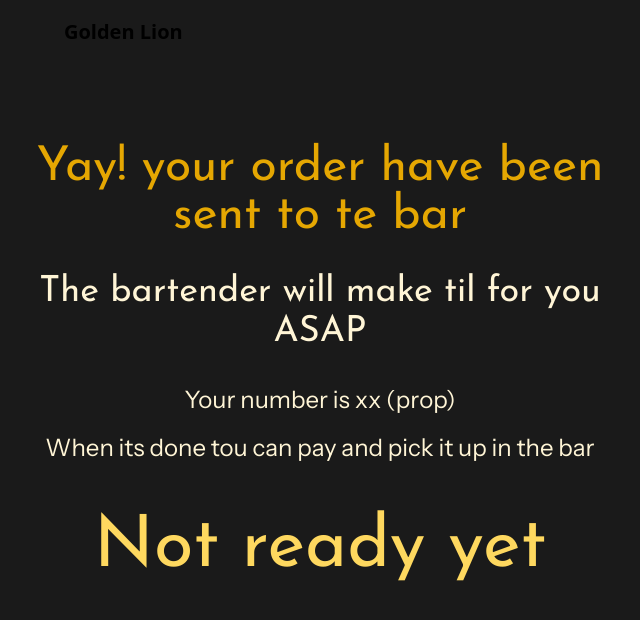
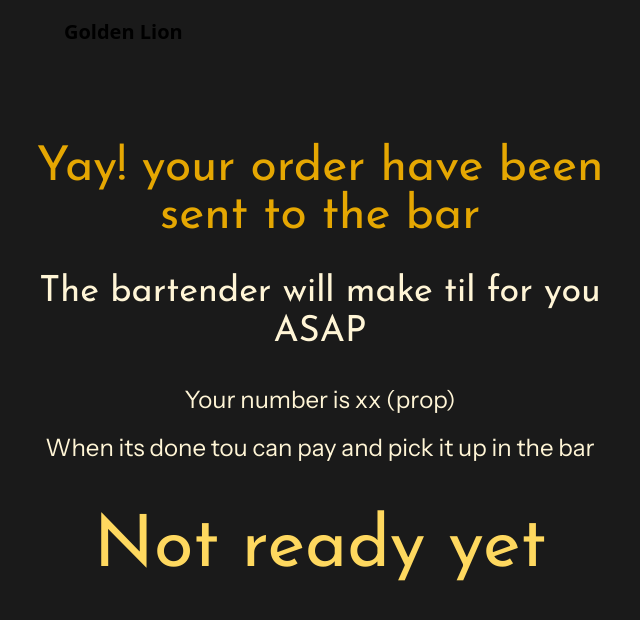
Before and after one commit to Heidi-Astrup/next-golden-lion, a Next.js app: page /menu/basket/order in a window 1280 px wide. Shown: the top 620 px of the page, without its empty margins (0-640 px from the left). Built offline with nearby package versions, Linux system fonts and the light colour scheme.

Commit message:
quick fix spelling mistake

```diff
--- a/app/menu/basket/order/page.js
+++ b/app/menu/basket/order/page.js
@@ -3,7 +3,7 @@ export default function Order() {
     <div className="min-h-screen pt-20 pb-10 px-5 flex justify-between">
       <main className="max-w-[600px] text-center">
         <h1 className="text-[#E5A702] font-heading text-5xl mb-8">
-          Yay! your order have been sent to te bar
+          Yay! your order have been sent to the bar
         </h1>
         <p className="text-[#FFF5D6] font-heading text-4xl mb-8">
           The bartender will make til for you ASAP
```
